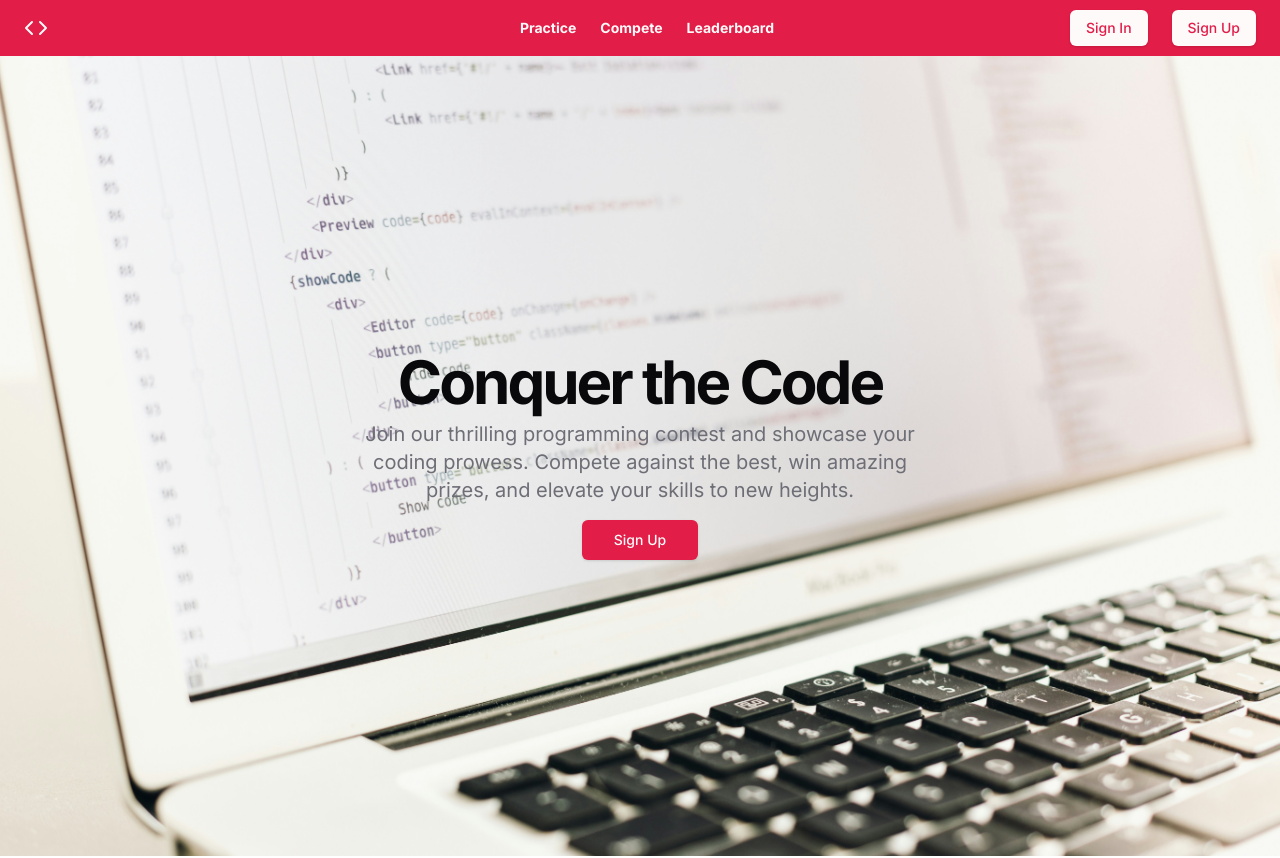
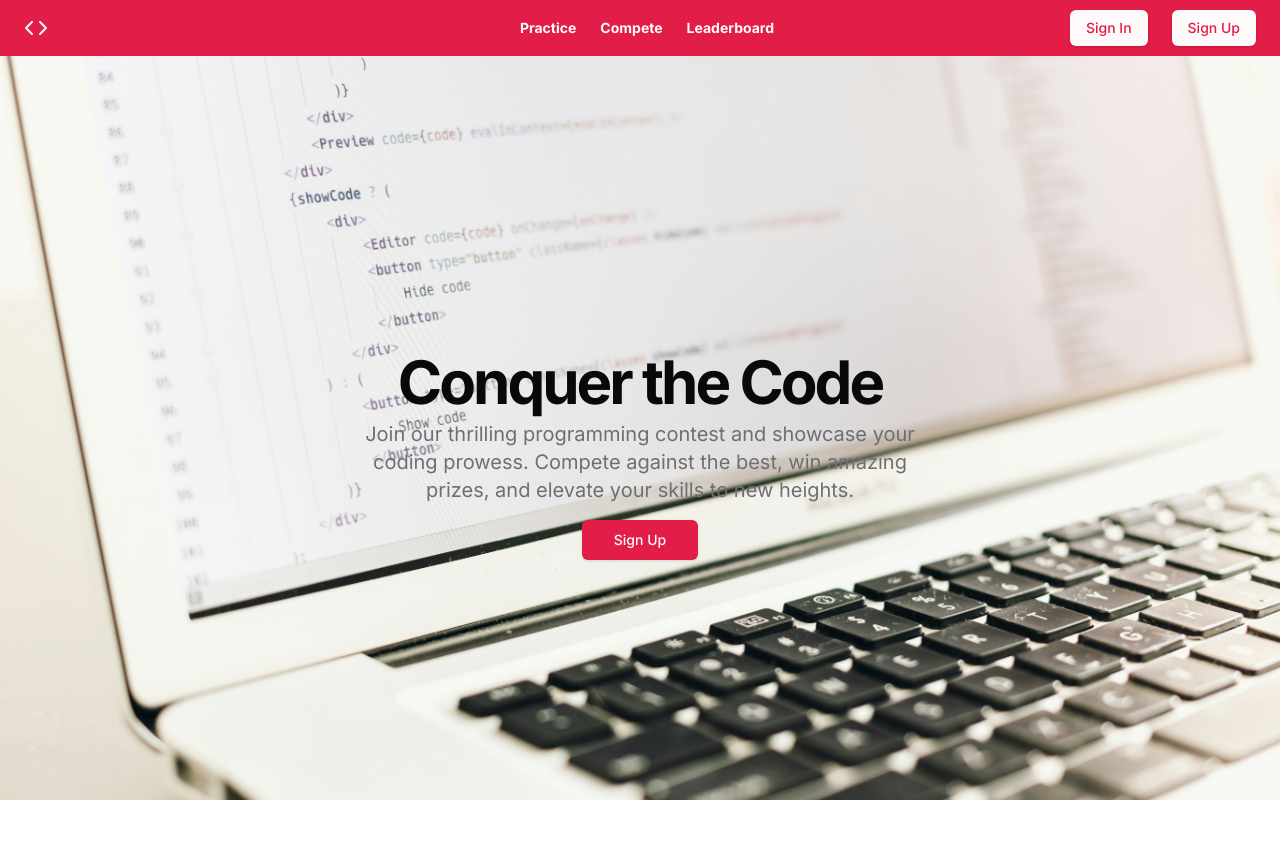
Before and after one commit to dingi7/2024-project, a Next.js app in the folder frontend/: page / in a window 1280 px wide. Shown: the top 858 px of the page. Built offline with nearby package versions, Linux system fonts and the light colour scheme.

Commit message:
Image optimization

```diff
--- a/frontend/app/page.tsx
+++ b/frontend/app/page.tsx
@@ -1,10 +1,10 @@
 import Image from "next/image";
-import Header from "../components/Header";
 import OverviewSection from "../components/sections/OverviewSection";
 import HeroSection from "../components/sections/HeroSection";
 import ContestSection from "../components/sections/ContestSection";
 import TestimonialsSection from "@/components/sections/TestimonialsSection";
 import Footer from "@/components/Footer";
+import Header from "@/components/Header";
 
 export default function Home() {
   return (
--- a/frontend/components/sections/HeroSection.tsx
+++ b/frontend/components/sections/HeroSection.tsx
@@ -1,15 +1,22 @@
 import Link from "next/link";
 import React from "react";
-import image from "@/public/heroImage.jpg";
+import heroImage from "@/public/heroImage.jpg";
+import Image from "next/image";
 
 type Props = {};
 
 function HeroSection({}: Props) {
   return (
-    <section
-      className="w-full py-12 md:py-24 lg:py-32 xl:py-48 flex items-center justify-center min-h-screen bg-gray-100"
-      style={{ backgroundImage: `url(${image.src})`, backgroundSize: "cover" }}
-    >
+    <section className="w-full py-12 md:py-24 lg:py-32 xl:py-48 flex items-center justify-center min-h-screen">
+      <Image
+        src={heroImage}
+        alt="Hero Image"
+        layout="fill"
+        objectFit="cover"
+        quality={75}
+        priority
+        className="z-[-999]"
+      />
       <div className="container px-4 md:px-6 text-center">
         <div className="flex flex-col justify-center space-y-4">
           <div className="space-y-2">
```
